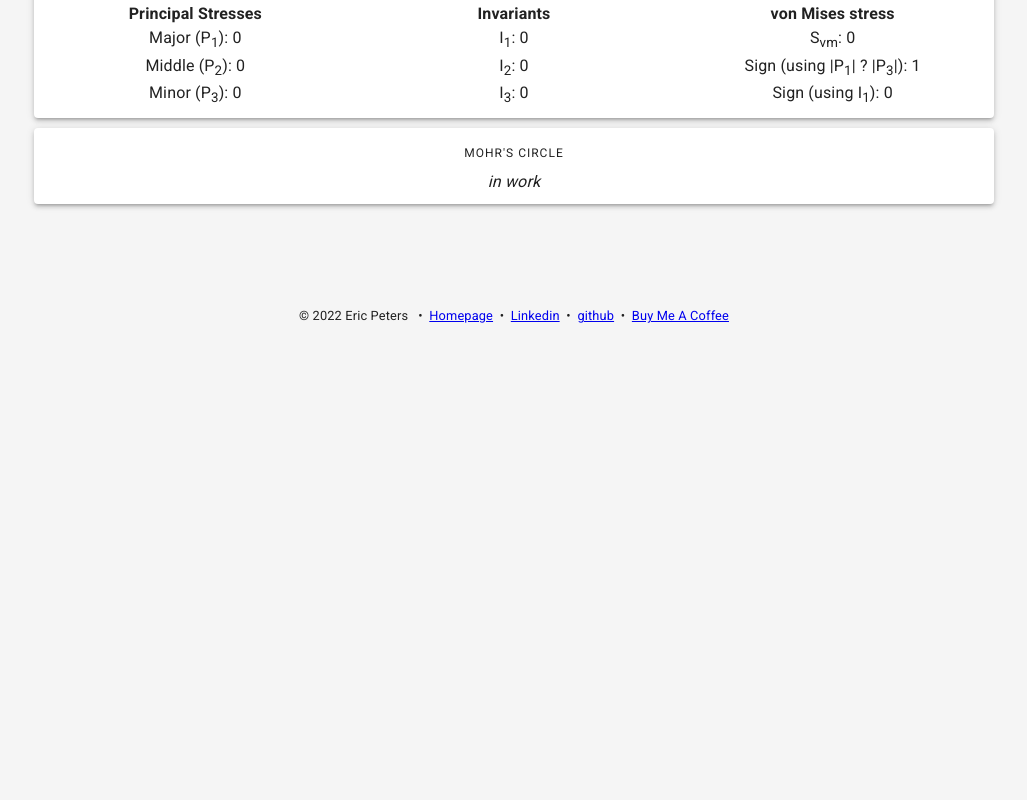
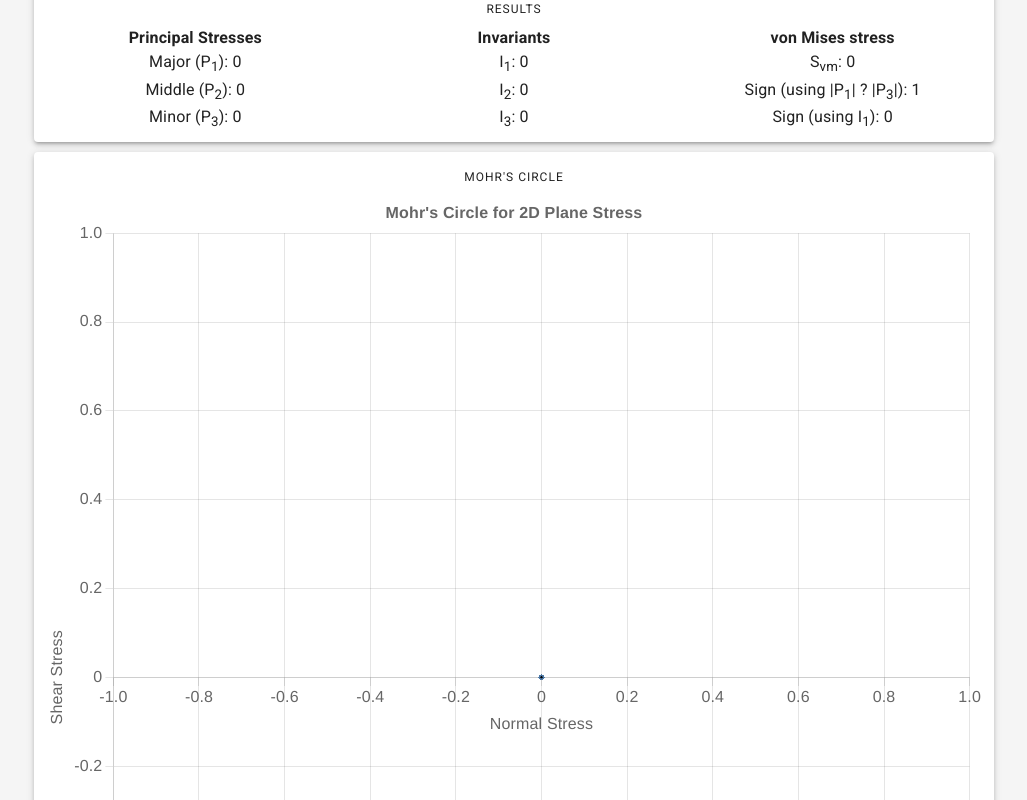
Before and after one commit to edp8489/stressed, a React (Create React App) app: page / in a window 1280 px wide. Shown: the part 600-1400 px from the top of the page, without its empty margins (126-1153 px from the left). Before the commit the page ends 925 px from the top, so only its background shows below. Built offline with nearby package versions, Linux system fonts and the light colour scheme.

Commit message:
Implemented 2D Mohr Circle

```diff
--- a/src/App.jsx
+++ b/src/App.jsx
@@ -9,7 +9,6 @@ import SummaryCard from "./Components/SummaryCard.jsx";
 import InputsCard from "./Components/InputsCard.jsx";
 import ResultsCard from "./Components/ResultsCard.jsx";
 import MohrsCircle from "./Components/Mohr.jsx";
-import { stateFromSchema } from "./Components/InputsCard.jsx";
 import * as mech from "./mechanics.js"
 
 // analytics
--- a/src/Components/Mohr.jsx
+++ b/src/Components/Mohr.jsx
@@ -1,7 +1,7 @@
 import React from "react";
 import { Box, Paper } from "@mui/material";
 import Typography from "@mui/material/Typography";
-import {create, all} from 'mathjs'
+import { create, all } from 'mathjs'
 import {
     Chart as ChartJS,
     CategoryScale,
@@ -12,7 +12,7 @@ import {
     Tooltip,
     Legend,
 } from 'chart.js';
-import { Line } from 'react-chartjs-2'
+import { Scatter } from 'react-chartjs-2'
 
 ChartJS.register(
     CategoryScale,
@@ -24,18 +24,20 @@ ChartJS.register(
     Legend
 );
 
+ChartJS.defaults.font.size = 16
 
+// configure MathJS to return Arrays rather than Matrix objects
 const mjsConfig = {
     matrix: 'Array' // Choose 'Matrix' (default) or 'Array'
 }
 const mjs = create(all, mjsConfig)
 
 const PI = mjs.pi
-const THETA = mjs.range(0,2*PI, 0.05)
+const THETA = mjs.range(0, 2 * PI + .05, 0.05)
 const XX = mjs.map(THETA, mjs.cos)
 const YY = mjs.map(THETA, mjs.sin)
 
-function toChartJSdata(x_data, y_data){
+function toChartJSdata(x_data, y_data) {
     let dataObj = x_data.map((x_i, index) => {
         let y_i = y_data[index]
         return {
@@ -44,51 +46,78 @@ function toChartJSdata(x_data, y_data){
         }
 
     })
-    //console.log(dataObj._data)
-
     return dataObj
-
 }
 
 // React functional component for 2D Mohr's Circle
 function Mohr2D(props) {
-    let {s11, s22, s12} = props
+    let { s11, s22, s12 } = props
     // calculate max shear stress, aka Radius of circle
-    let R = mjs.sqrt(mjs.pow(0.5*(s11-s22),2) + mjs.pow(s12,2))
+    let R = mjs.sqrt(mjs.pow(0.5 * (s11 - s22), 2) + mjs.pow(s12, 2))
+    //console.log("R:")
+    //console.log(R)
+
     // calculate average stress, aka origin of circle
-    let Savg = 0.5*(s11+s22)
+    let Savg = mjs.evaluate("0.5*(s11+s22)", { s11: s11, s22: s22 })
+    //console.log("S11")
+    // console.log(s11)
+    // console.log("S22")
+    // console.log(s22)
+    // console.log("Savg")
+    // console.log(Savg)
 
     // Scale and shift X and Y coordinates using R and Savg
-    let X = XX.map((x_i)=>{return(R*(x_i - Savg))})
+    let X = XX.map((x_i) => { return (R * (x_i) + Savg) })
+    // console.log(X)
 
-    let Y = YY.map((y_i)=>{return(R*(y_i))})
-    //console.log(Y[0])
+    let Y = YY.map((y_i) => { return (R * (y_i)) })
+    // console.log(Y)
 
     // chartjs options
     const options = {
         responsive: true,
-        type:"line",
+        aspectRatio: 1,
+        maintainAspectRatio: true,
+        scales: {
+            x: {
+                title: {
+                    display: true,
+                    text: 'Normal Stress'
+                },
+                position: "center"
+            },
+            y: {
+                title: {
+                    display: true,
+                    text: 'Shear Stress'
+                },
+                position: "left"
+            }
+        },
         plugins: {
             title: {
                 display: true,
                 text: "Mohr's Circle for 2D Plane Stress",
             },
-          legend:{
-            display:false
+            legend: {
+                display: false
             }
         },
     };
 
     let cjsData = {
-        labels:THETA,
-        datasets:[
+        datasets: [
             {
-                label:"2D Plane Stress",
-            data:toChartJSdata(XX, YY)}
-        ]}
+                showLine: true,
+                borderColor: "#4e79a7",
+                pointRadius: 2,
+                data: toChartJSdata(X, Y)
+            }
+        ]
+    }
 
-    return(
-        <Box><Line options={options} data={cjsData} /></Box>
+    return (
+        <Scatter options={options} data={cjsData} />
     )
 }
 
@@ -98,22 +127,26 @@ function Mohr2D(props) {
 function Mohr3D(props) {
 
 
-    return(
-        <Box>TBD</Box>
+    return (
+        <Box><i>Sorry, 3D component still in work</i></Box>
     )
 
 }
 
 export default function MohrsCircle(props) {
-    const {s11, s22, s33, s12, s23, s13} = props
+    const { s11, s22, s33, s12, s23, s13 } = props
 
     // TODO - logic to return 2D or 3D Mohr based on inputs
-    const is3D = (s13 == 0 && s23 == 0 && s33 == 0)
-    // <Mohr2D s11={s11} s22={s22} s12={s12} />
+    const is2D = (s13 == 0 && s23 == 0 && s33 == 0)
+
+    const Mohr = is2D ?
+        <Mohr2D s11={s11} s22={s22} s12={s12} /> :
+        <Mohr3D />
+
     return (
         <Paper elevation={3} sx={{ padding: "10px", textAlign: "center" }}>
             <Typography variant="overline">Mohr's Circle</Typography><br />
-            <i>in work</i>
+            {Mohr}
         </Paper>
     )
 }
--- a/src/Components/SummaryCard.jsx
+++ b/src/Components/SummaryCard.jsx
@@ -16,7 +16,7 @@ export default function SummaryCard(props) {
         <Box sx={{ typography: "p", textAlign: "center" }}>
           <i>(April 2023 - in work)</i><br />
           This tool performs several transformations and compares multiple failure theories for a
-          given stress tensor.</Box>
+          given stress tensor.</Box><br />
           <Box sx={{ typography: "p", textAlign: "left" }}>
             Calculates the principal stresses, stress invariants, and plots Mohr's Circle for 2D or 3D stress states<br />
             Calculates Max Shear stress per Tresca failure theory<br />
```
Lines whose indentation alone changed are shown as unchanged.
